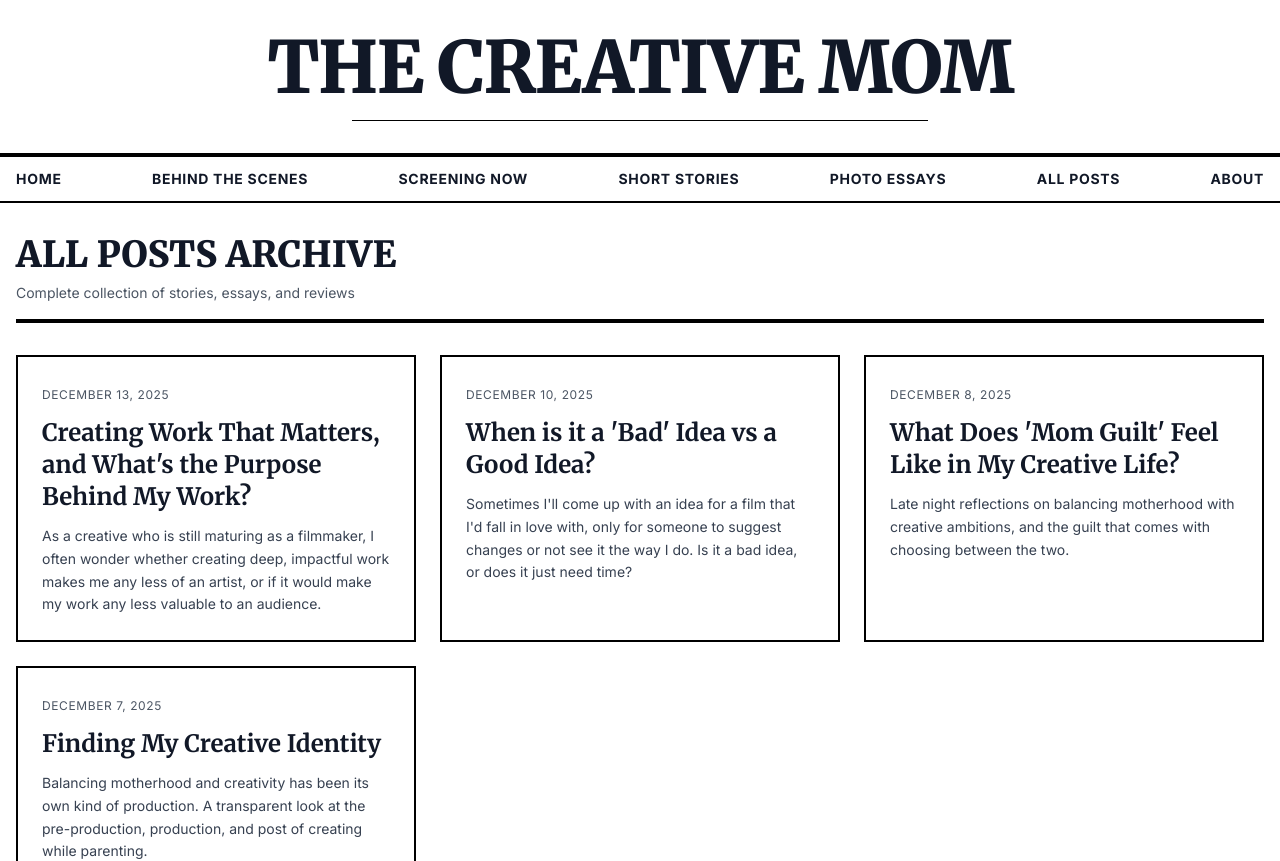
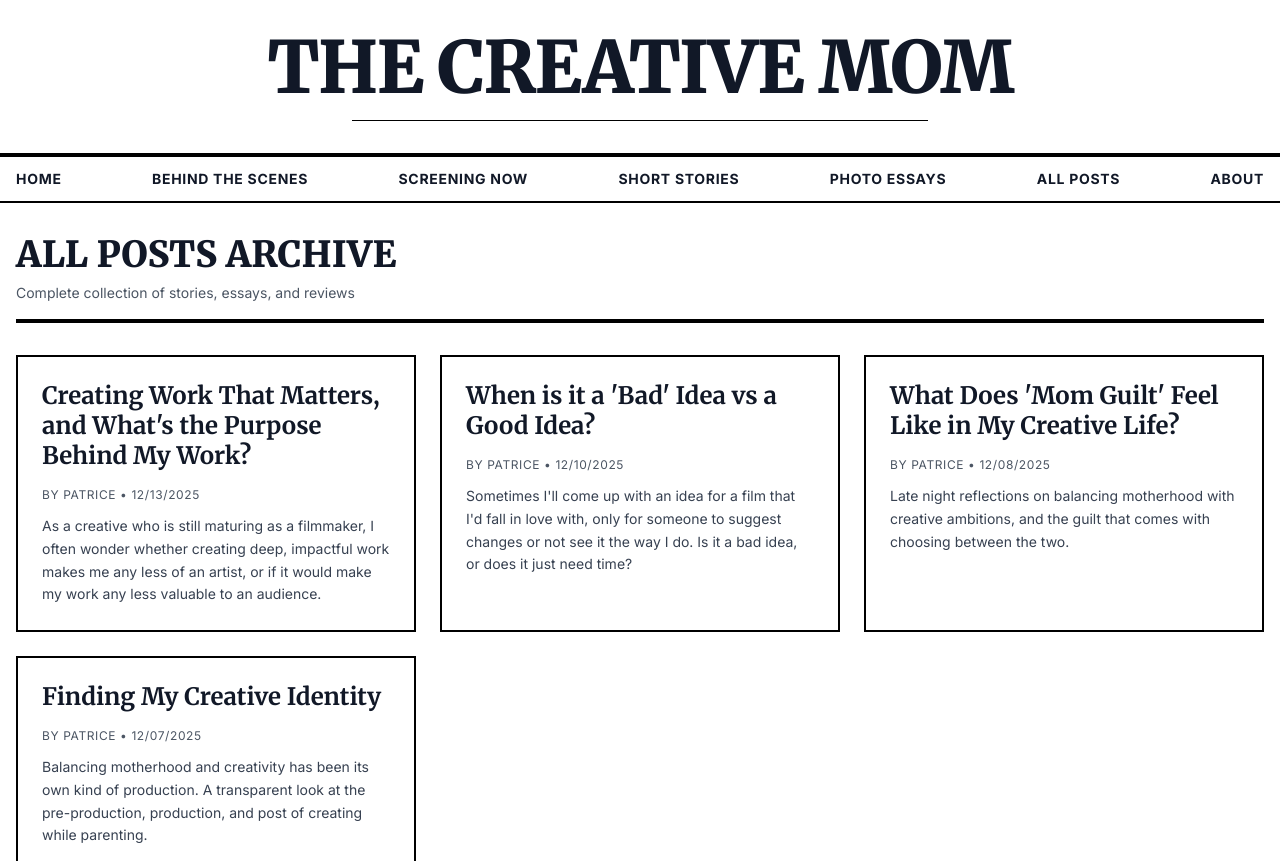
Before and after one commit to BizTrackxrp/TheCreativeMom, a Next.js app: page /blog in a window 1280 px wide. Shown: the top 861 px of the page. Built offline with nearby package versions, Linux system fonts and the light colour scheme.

Commit message:
Update page.tsx

```diff
--- a/app/blog/page.tsx
+++ b/app/blog/page.tsx
@@ -35,17 +35,17 @@ export default async function BlogPage({ searchParams }: BlogPageProps) {
             <Link
               key={post.slug}
               href={`/blog/${post.slug}`}
-              className="border-2 border-black hover:shadow-lg transition-all group"
+              className="border-2 border-black hover:shadow-lg transition-all group p-6 bg-white"
             >
-              <article className="h-full flex flex-col p-6 bg-white">
-                <div className="mb-3">
-                  <span className="text-xs uppercase tracking-wider text-gray-600">
-                    {format(new Date(post.date), 'MMMM d, yyyy')}
-                  </span>
-                </div>
-                <h2 className="text-2xl font-serif font-bold mb-3 group-hover:underline">
+              <article className="h-full flex flex-col">
+                <h2 className="text-2xl font-serif font-bold mb-4 group-hover:underline leading-tight">
                   {post.title}
                 </h2>
+
+                <div className="text-xs uppercase tracking-wider text-gray-600 mb-3">
+                  By Patrice • {format(new Date(post.date), 'MM/dd/yyyy')}
+                </div>
+
                 <p className="text-gray-700 text-sm leading-relaxed flex-1">
                   {post.excerpt}
                 </p>
```
